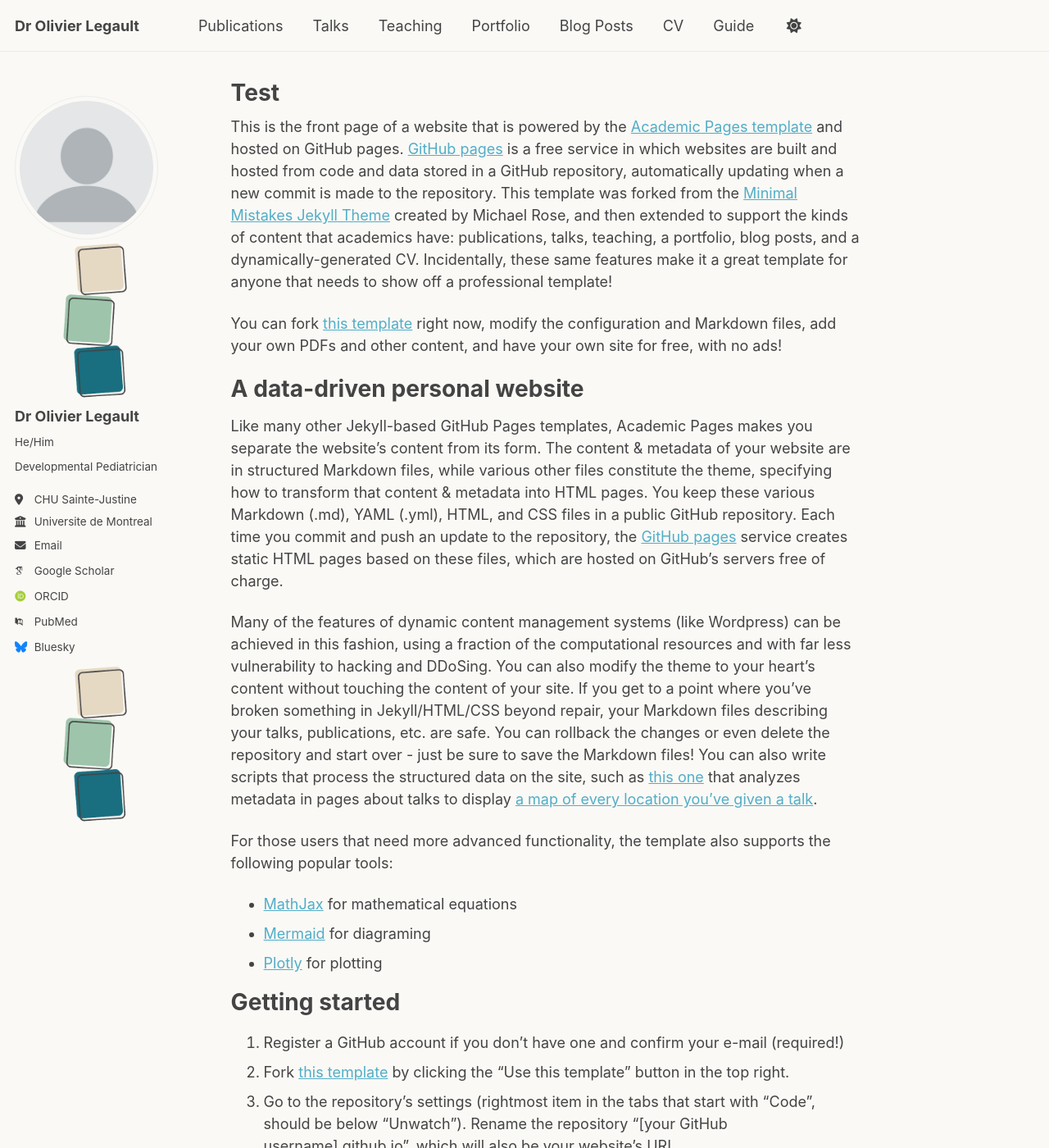
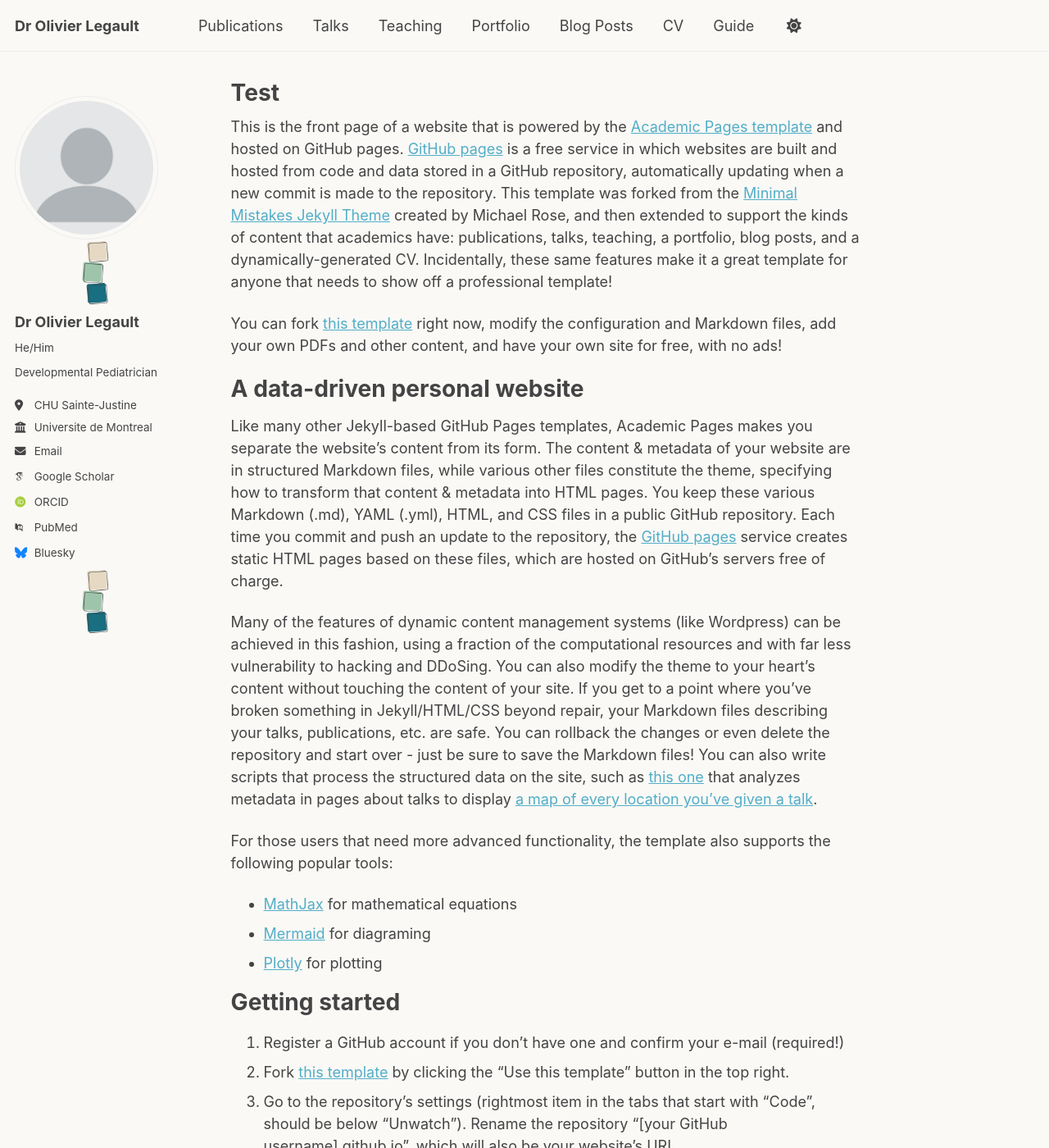
Before and after one commit to olivierrlegault/DrOlivierLegault, a Jekyll site: the page built from _pages/about.md, in a window 1280 px wide and 1400 px high. Shown: the whole window at 82% size. Built offline with Jekyll 4.4.1, drawn with Linux system fonts in a browser that asks for light colours; some web fonts are replaced; a script that is not in the unit is left out.

Commit message:
Update _sidebar.scss

```diff
--- a/_sass/layout/_sidebar.scss
+++ b/_sass/layout/_sidebar.scss
@@ -117,6 +117,20 @@
     padding-left: 0;
     padding-right: 0;
   }
+}
+
+.author__logo-container {
+  flex-shrink: 0;
+}
+
+.author__logo {
+  width: 80px; // Adjust size as needed
+  height: 80px; // Adjust size as needed
+  object-fit: contain; // Ensures logo fits properly
+}
+
+.author__text-content {
+  flex-grow: 1;
 }
 
 .author__name {
```
